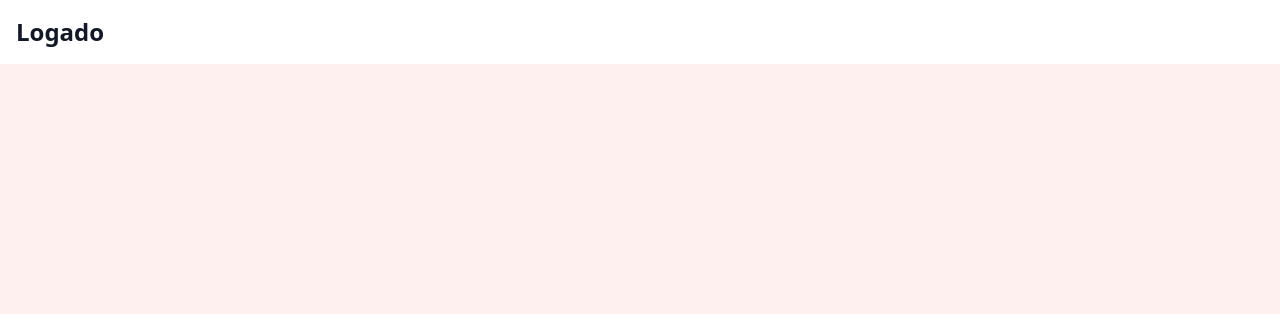
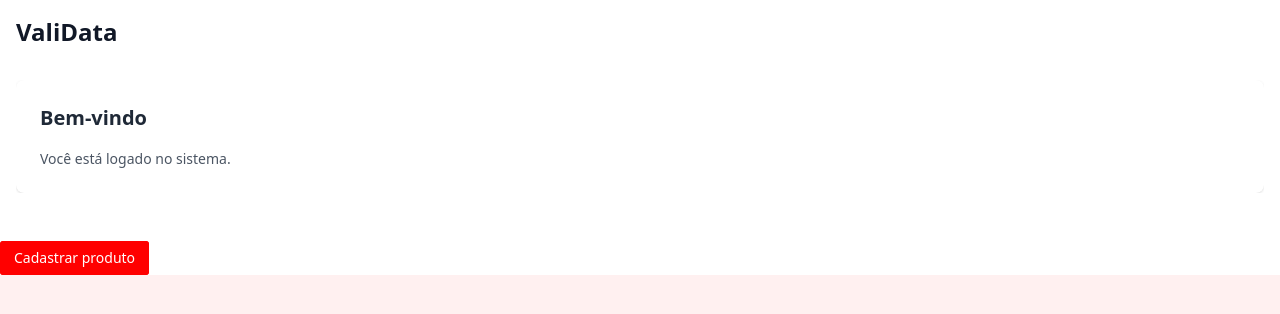
Before and after one commit to Caalb/validata-front, a Vue app: page /app in a window 1280 px wide. Shown: the top 314 px of the page. Built offline with nearby package versions, Linux system fonts and the light colour scheme; no server answers.

Commit message:
feat: enhance AppView layout with header and welcome message, and add barcode scanner button

```diff
--- a/src/views/AppView.vue
+++ b/src/views/AppView.vue
@@ -1,13 +1,27 @@
 <template>
   <n-layout>
+    <n-layout-header class="bg-white shadow-sm">
+      <div class="max-w-7xl mx-auto px-4 py-4">
+        <h1 class="text-2xl font-bold text-gray-900">ValiData</h1>
+      </div>
+    </n-layout-header>
+
     <n-layout-content class="p-4">
       <div class="max-w-7xl mx-auto">
-        <h1 class="text-2xl font-bold text-gray-900">Logado</h1>
+        <div class="bg-white rounded-lg shadow p-6">
+          <h2 class="text-xl font-semibold text-gray-800 mb-4">Bem-vindo</h2>
+          <p class="text-gray-600">Você está logado no sistema.</p>
+        </div>
       </div>
     </n-layout-content>
+
+    <div class="max-w-7xl mx-auto mt-8">
+      <barcode-scanner-button />
+    </div>
   </n-layout>
 </template>
 
 <script setup lang="ts">
-import { NLayout, NLayoutContent } from 'naive-ui'
+import { NLayout, NLayoutContent, NLayoutHeader } from 'naive-ui'
+import BarcodeScannerButton from '@/components/barcode/BarcodeScannerButton.vue'
 </script>
```
